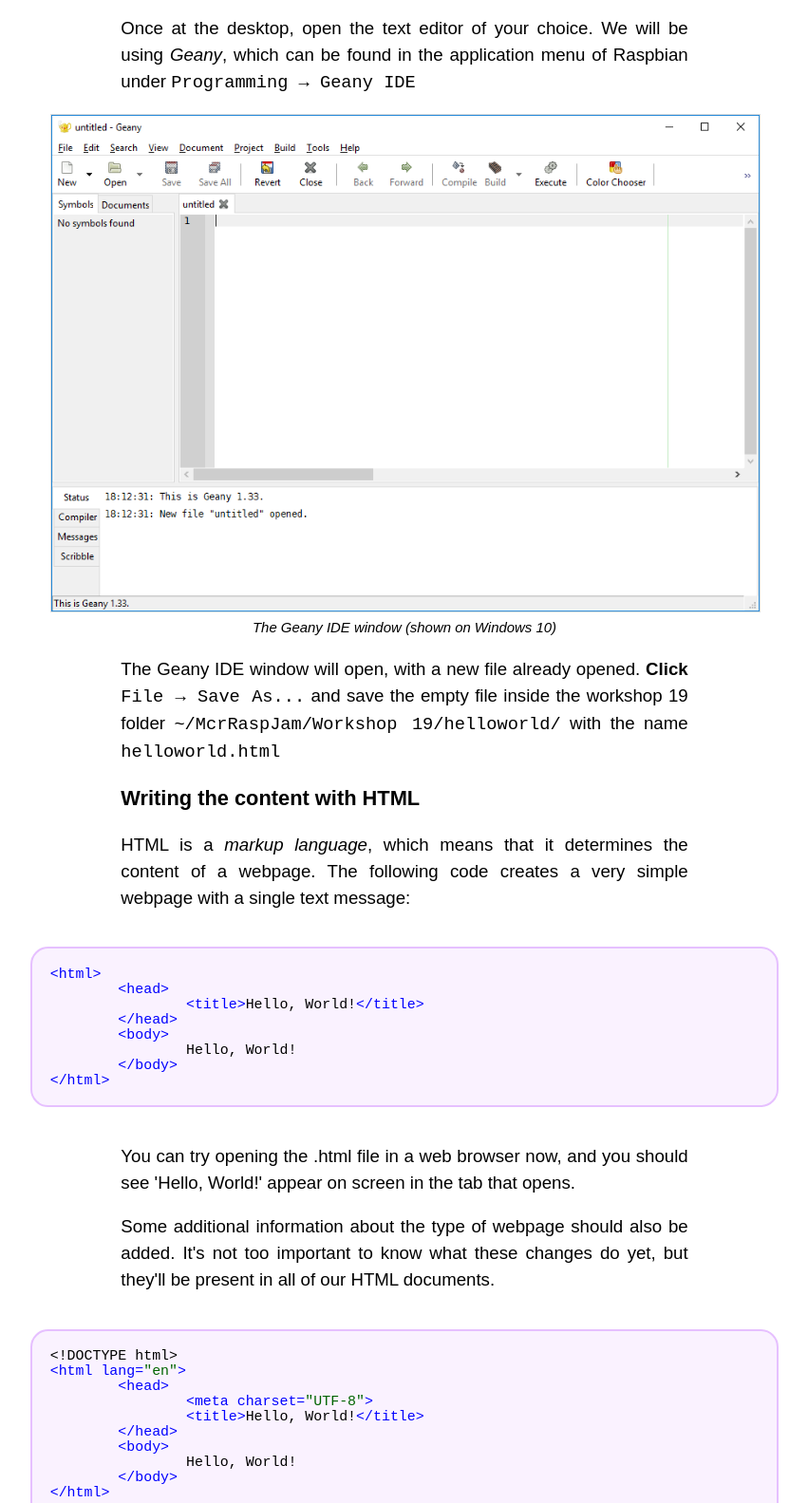
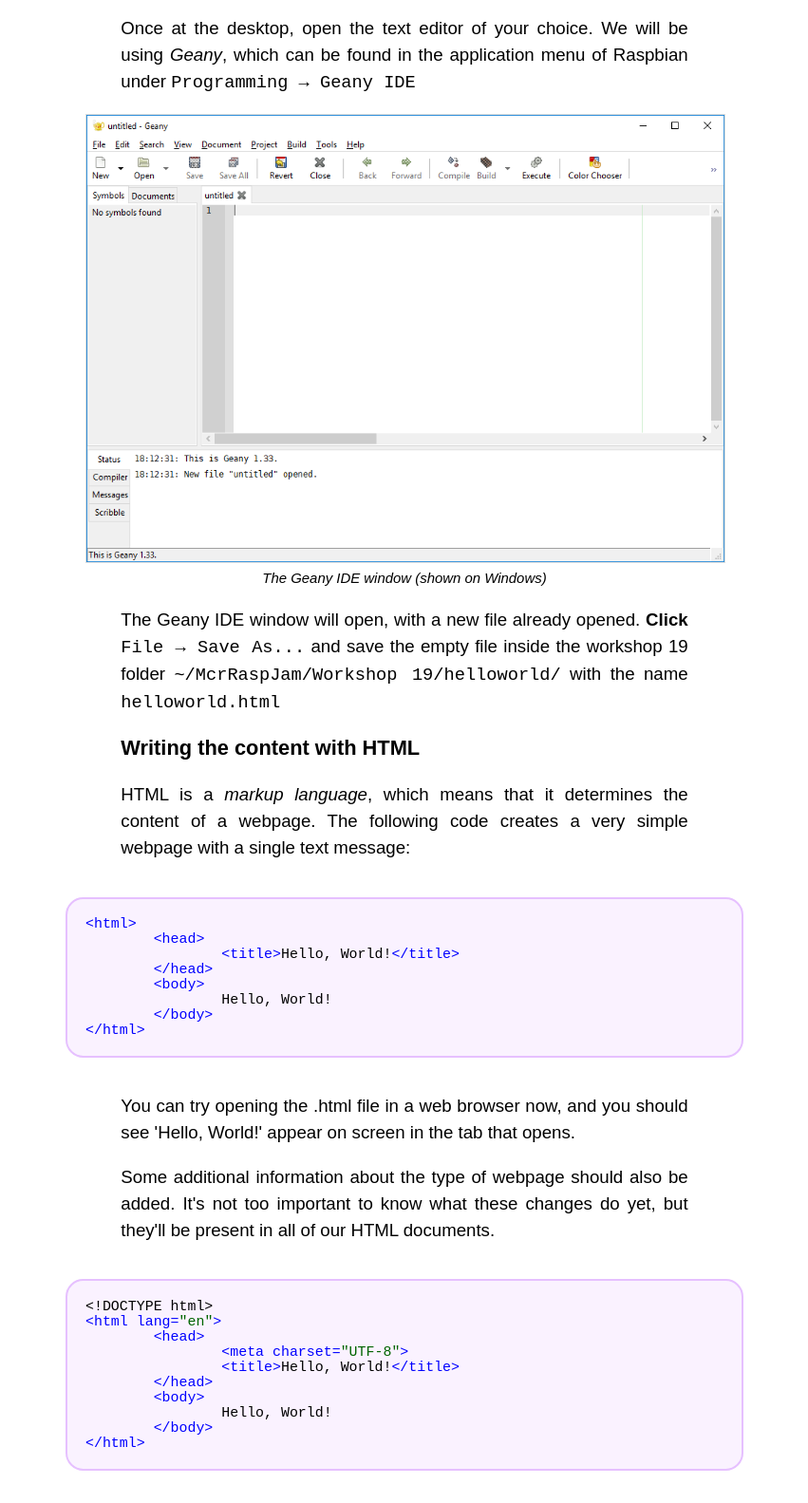
Before and after one commit to McrRaspJam/booklet-workshop19, a plain HTML site: page index.html in a window 1280 px wide. Shown: the part 2085-3668 px from the top of the page at 95% size, without its empty margins (214-1065 px from the left). Drawn offline with Linux system fonts and the light colour scheme.

Commit message:
formatting fix

```diff
--- a/css/common.css
+++ b/css/common.css
@@ -92,7 +92,7 @@ header #title {
 /* Images */
 
 .autoimage {
-        width: 40rem;
+        width: 36rem;
         max-width: 90vw;
         display: block;
         margin: 1rem auto;
@@ -115,7 +115,7 @@ header #title {
 /* Code Blocks */
 
 .codeblock {
-        width: 40rem;
+        width: 36rem;
         margin: 2rem auto;
 
         padding: 1rem;
--- a/index.html
+++ b/index.html
@@ -72,7 +72,7 @@
                                 <p>Once at the desktop, open the text editor of your choice. We will be using <em>Geany</em>, which can be found in the application menu of Raspbian under <span class="monospace">Programming → Geany IDE</span></p>
                                 <figure class="autoimage">
                                         <img src="img/geany.png" alt="The Geany IDE window" />
-                                        <p>The Geany IDE window (shown on Windows 10)</p>
+                                        <p>The Geany IDE window (shown on Windows)</p>
                                 </figure>
                                 <p>The Geany IDE window will open, with a new file already opened. <b>Click</b> <span class="monospace">File → Save As...</span> and save the empty file inside the workshop 19 folder <span class="monospace">~/McrRaspJam/Workshop 19/helloworld/</span> with the name <span class="monospace">helloworld.html</span></p>
                                 <h3 id="helloworld-html">Writing the content with HTML</h3>
```
